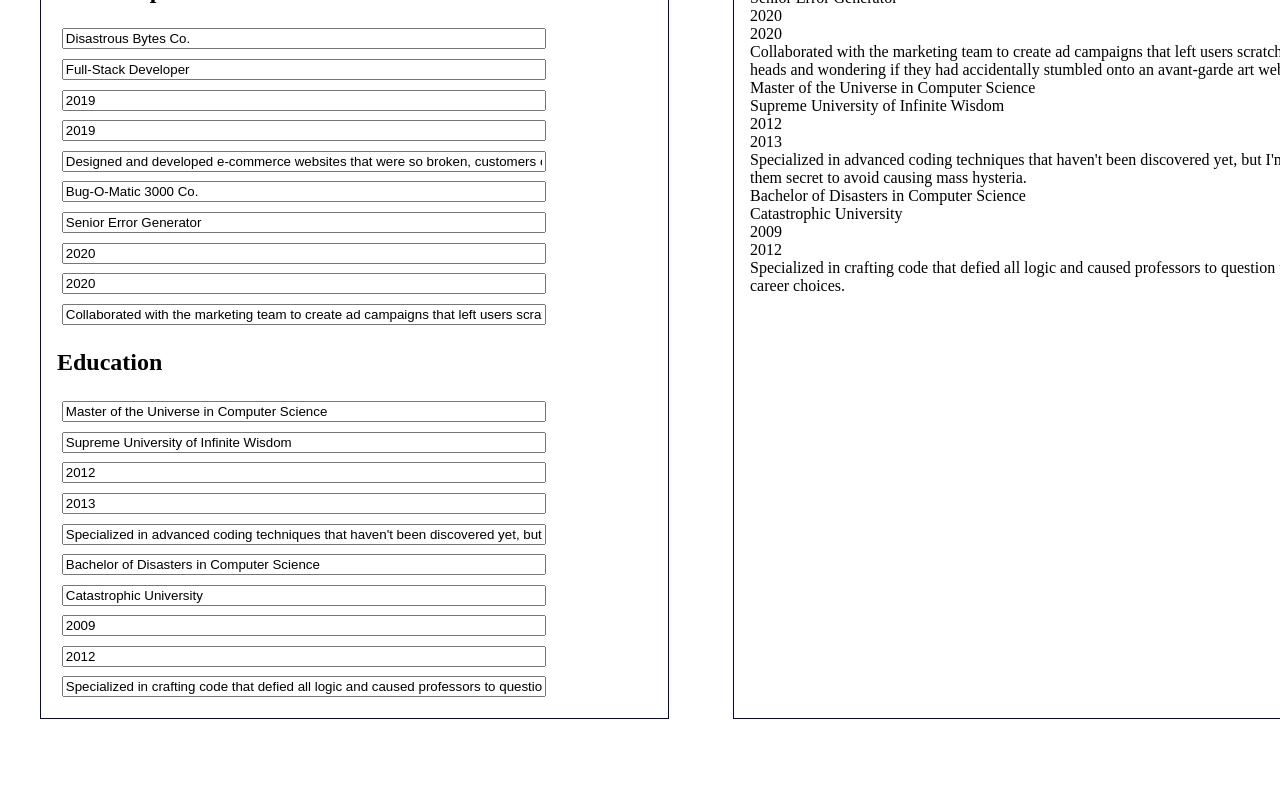
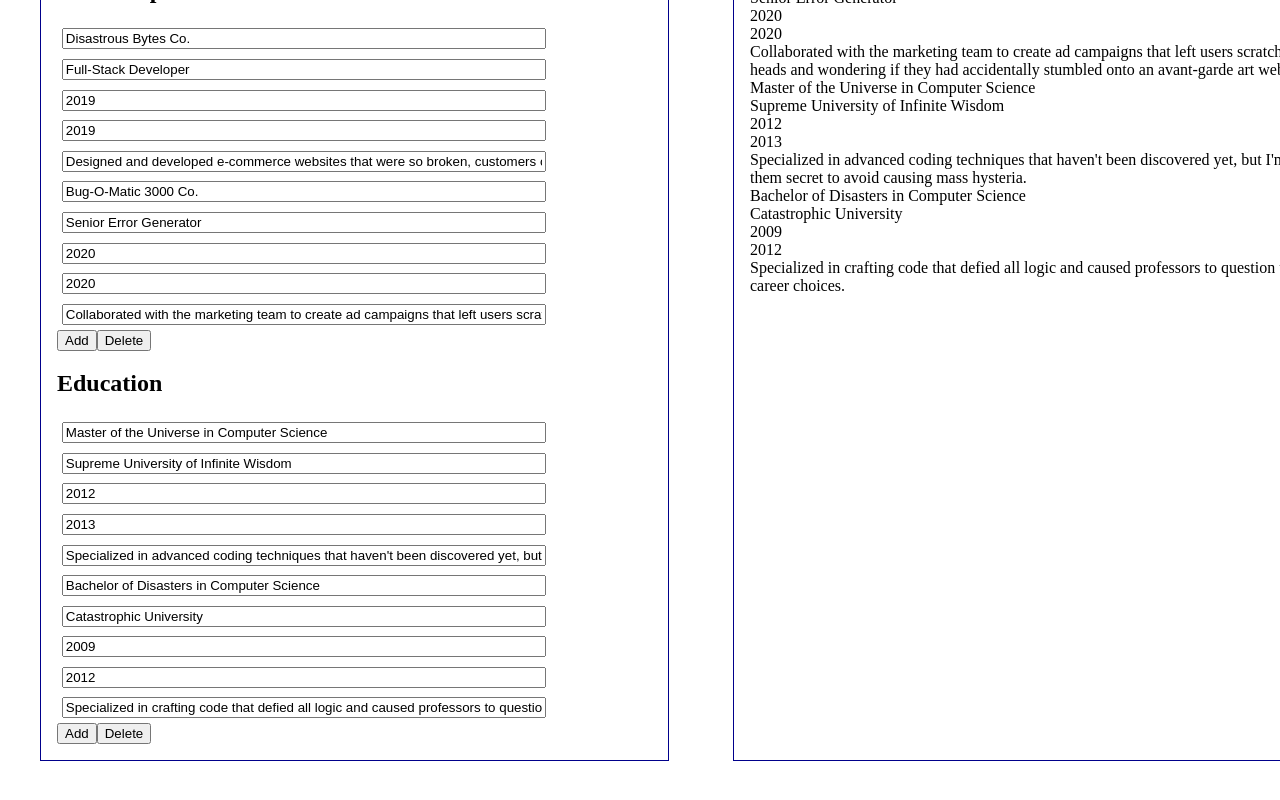
Before and after one commit to cagatay-usta/curriculum-vitae, a React (Create React App) app: page / in a window 1280 px wide. Shown: the part 320-1120 px from the top of the page. Before the commit the page ends 1079 px from the top, so only its background shows below. Built offline with nearby package versions, Linux system fonts and the light colour scheme.

Commit message:
add and delete section buttons with complete functionality

```diff
--- a/src/App.js
+++ b/src/App.js
@@ -55,6 +55,7 @@ class App extends Component {
     };
 
     this.onChangeHandler = this.onChangeHandler.bind(this);
+    this.buttonHandler = this.buttonHandler.bind(this);
   }
 
   onChangeHandler(e) {
@@ -77,6 +78,24 @@ class App extends Component {
     }
   }
 
+  buttonHandler(e) {
+    const [type, category] = e.target.getAttribute("data-category").split("-");
+    this.setState((prevState) => {
+      if (type === "add") {
+        const keys = Object.keys(prevState[category][0]);
+        const keysObject = {};
+        for (let key of keys) {
+          keysObject[key] = "";
+        }
+        const newCategory = [...prevState[category], keysObject];
+        return { [category]: newCategory };
+      } else if (type === "delete") {
+        const newCategory = prevState[category].slice(0, -1);
+        return { [category]: newCategory };
+      } else return null;
+    });
+  }
+
   render() {
     return (
       <div className="app">
@@ -85,6 +104,7 @@ class App extends Component {
           work={this.state.work}
           education={this.state.education}
           handler={this.onChangeHandler}
+          buttonHandler={this.buttonHandler}
         />
         <DisplayForm
           personal={this.state.personal}
--- /dev/null
+++ b/src/components/inputButtons.js
@@ -0,0 +1,39 @@
+import React, { Component } from "react";
+
+// add and delete buttons
+// adds a new item to category list with keys with empty values
+
+// get category, copy the keys, add new item with those keys
+
+export default class InputButton extends Component {
+  constructor(props) {
+    super(props);
+  }
+
+  render() {
+    const { type, category, buttonHandler } = this.props;
+    if (type === "add") {
+      return (
+        <button
+          type="button"
+          className="add-button"
+          data-category={`add-${category}`}
+          onClick={(e) => buttonHandler(e)}
+        >
+          Add
+        </button>
+      );
+    } else if (type === "delete") {
+      return (
+        <button
+          type="button"
+          className="delete-button"
+          data-category={`delete-${category}`}
+          onClick={(e) => buttonHandler(e)}
+        >
+          Delete
+        </button>
+      );
+    } else return null;
+  }
+}
--- a/src/components/inputForm.js
+++ b/src/components/inputForm.js
@@ -1,8 +1,6 @@
 import React, { Component } from "react";
 import InputField from "./inputField";
-
-// creates the form to enter data
-// manages the amount and behavior of input fields
+import InputButton from "./inputButtons";
 
 class InputForm extends Component {
   constructor(props) {
@@ -10,7 +8,7 @@ class InputForm extends Component {
   }
 
   render() {
-    const { personal, work, education, handler } = this.props;
+    const { personal, work, education, handler, buttonHandler } = this.props;
     return (
       <div id="input-form-container">
         <div id="personal-input-container">
@@ -51,6 +49,18 @@ class InputForm extends Component {
               );
             });
           })}
+          <InputButton
+            type="add"
+            category="work"
+            buttonHandler={buttonHandler}
+          />
+          {work.length > 1 ? (
+            <InputButton
+              type="delete"
+              category="work"
+              buttonHandler={buttonHandler}
+            />
+          ) : null}
         </div>
 
         <div id="education-input-container">
@@ -73,6 +83,18 @@ class InputForm extends Component {
               );
             });
           })}
+          <InputButton
+            type="add"
+            category="education"
+            buttonHandler={buttonHandler}
+          />
+          {education.length > 1 ? (
+            <InputButton
+              type="delete"
+              category="education"
+              buttonHandler={buttonHandler}
+            />
+          ) : null}
         </div>
       </div>
     );
```
